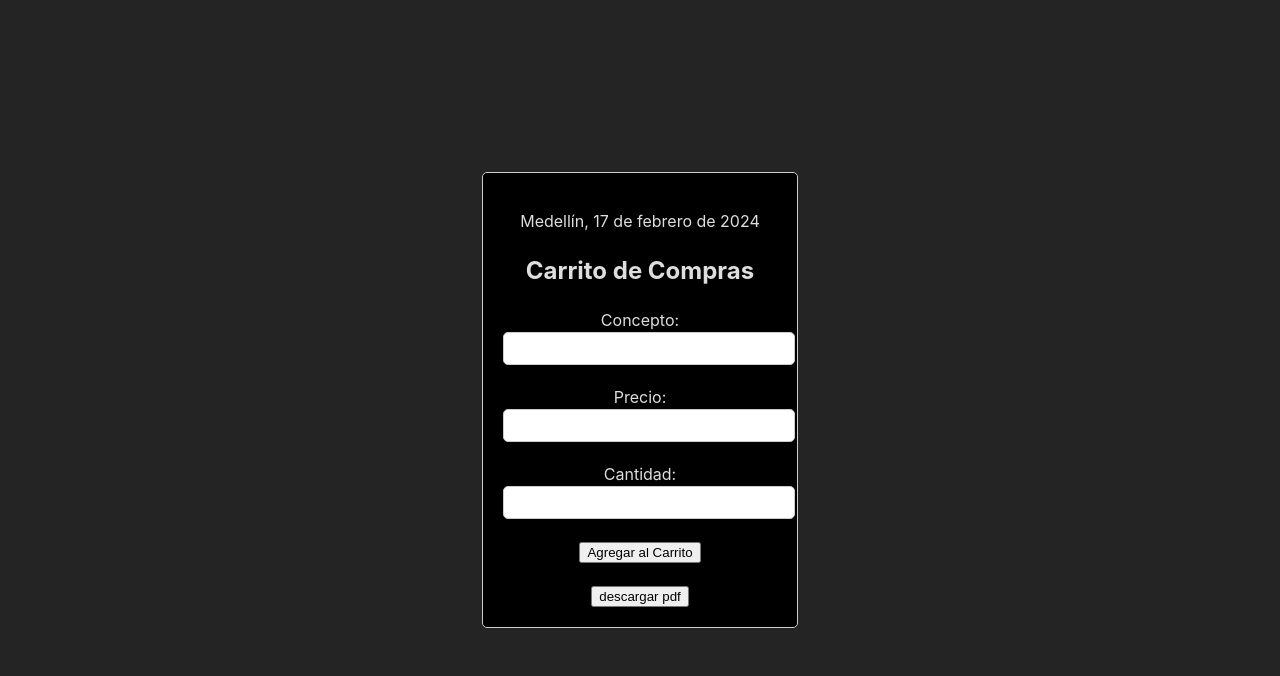
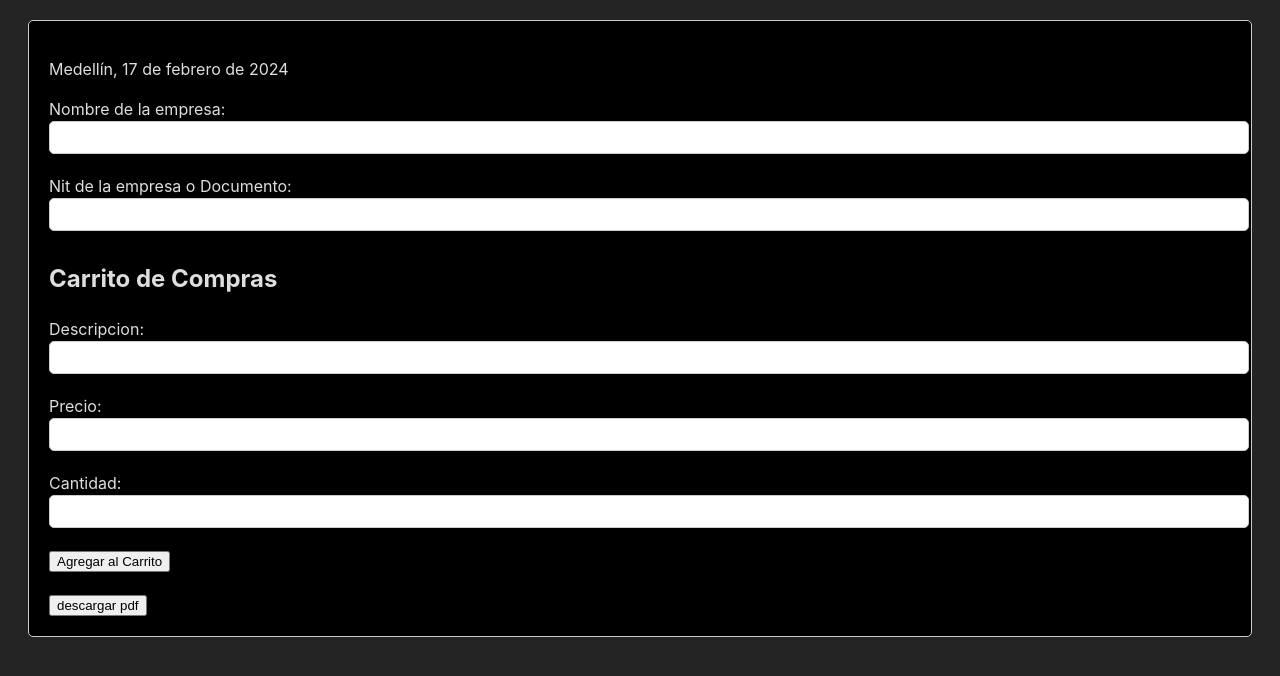
Before and after one commit to rolandoto/app-facture, a React (Vite) app: page / in a window 1280 px wide. Shown: the top 676 px of the page. Built offline with nearby package versions, Linux system fonts and the light colour scheme.

Commit message:
initial commit updayte

```diff
--- a/src/App.css
+++ b/src/App.css
@@ -1,22 +1,3 @@
-#root {
-  max-width: 1280px;
-  margin: 0 auto;
-  padding: 2rem;
-  text-align: center;
-}
-
-.logo {
-  height: 6em;
-  padding: 1.5em;
-  will-change: filter;
-  transition: filter 300ms;
-}
-.logo:hover {
-  filter: drop-shadow(0 0 2em #646cffaa);
-}
-.logo.react:hover {
-  filter: drop-shadow(0 0 2em #61dafbaa);
-}
 
 @keyframes logo-spin {
   from {
--- a/src/App.jsx
+++ b/src/App.jsx
@@ -7,9 +7,8 @@ import html2canvas from "html2canvas";
 import moment  from 'moment';
 import 'moment/locale/es'; // Importar el idioma español
 
-
-
 const styles = {
+  fontSize: 10,
   fontFamily: "arial",
   textAlign: "center",
   padding: "50px",
@@ -20,7 +19,7 @@ const btnStyle = {
   padding: "10px 20px",
   borderRadius: "5px",
   outline: "none",
-  fontSize: "20px",
+  fontSize: "10px",
 };
 
 // Estilo para el título
@@ -32,7 +31,7 @@ const titleStyle = {
 
 // Estilo para el subtítulo
 const subtitleStyle = {
-  fontSize: 12,
+  fontSize: 25,
   fontStyle: 'normal',
   textColor: 'black',
   fontWeight: '500'
@@ -48,11 +47,22 @@ const bodyStyle = {
 function App() {
 
 
+  const [items, setItems] = useState([]);
+  const [name, setName] = useState('');
+  const [price, setPrice] = useState("");
+  const [quantity, setQuantity] = useState('');
+  const [userNameCompany, setUserNameCompany] = useState('');
+  const [documentCompany,setSetdocument] =useState("")
+
+
+  const totalReduce = items.reduce((sum,curret) =>{
+    return  sum + curret.price * curret.quantity
+ },0)
+
+ console.log(totalReduce)
+
   // Obtener la fecha actual y formatearla
-  const currentDate = moment().locale("es").format('D [de] MMMM [de] YYYY');
-
-  console.log(currentDate)
-
+  const currentDate = moment().format('D [de] MMMM [de] YYYY');
     const print = () => {
       const input = document.getElementById("printThis");
 
@@ -60,7 +70,7 @@ function App() {
         format: [500, 1100] // Custom size: width = 500, height = 1100 (in units, default is mm)
       });
 
-      pdf.setFont('helvetica');
+      pdf.setFont('arial');
       html2canvas(input, {scale:0.1}).then((canvas) => {
 
         const imgData = canvas.toDataURL("image/jpeg", 1.0);
@@ -70,36 +80,49 @@ function App() {
           format: [800, 800]
       });
 
-      pdf.setFont('helvetica');
+      pdf.setFont('arial');
+      // Título
+      pdf.setFontStyle(titleStyle.fontStyle);
+      pdf.setFontStyle(btnStyle.fontSize);
+      pdf.text(100, 20, `Medellín, ${currentDate}`);
+      pdf.setFontStyle(btnStyle.fontSize);
+      pdf.text(120, 35, userNameCompany);
+      pdf.text(110, 50, `CC: ${documentCompany}`);
+      pdf.text(100, 80, `DEBE A:`);
+      pdf.text(100, 89, `Lewis Alberto Boscan Alcantara`);
+      pdf.text(100, 98, `CC: 1017277701`);
 
-      // Título
-      pdf.setTextColor(titleStyle.textColor);
-      pdf.setFontSize(titleStyle.fontSize);
-      pdf.setFontStyle(titleStyle.fontStyle);
-      pdf.text(100, 20, `Medellín, ${currentDate}`);
+      pdf.text(30, 142, `Concepto`);
+      pdf.text(120, 142, `Valor unitario`);
 
+      let count  =40
+      items.map((item, index) => {
+      const total =  parseInt(150 + parseInt(index *8))
+      count =total
+         pdf.text(30, total,`${item.quantity} ${item.name}`)
+        pdf.text(120, total,`${parseInt(item.price * item.quantity).toLocaleString()}`)
+      })
+
+
+      const total = count +30
+      const totalFooter = total+10
+
+      pdf.text(30, total, `Valor total  $${parseInt(totalReduce).toLocaleString()}`);
+      pdf.text(30, totalFooter, `Favor consignar a mi cuenta de ahorros Bancolombia 01500005192`);
 
 
       pdf.save("download.pdf"); // Guarda el PDF
       });
     };
 
-    const [items, setItems] = useState([]);
-    const [name, setName] = useState('');
-    const [price, setPrice] = useState("");
-    const [quantity, setQuantity] = useState('');
-
     const handleAddToCart = () => {
       const cleanedPrice = price.replace(/\./g, '');
-
       const newItem = {
         name: name,
         price: cleanedPrice,
         quantity: parseInt(quantity),
         total: 10000 * parseInt(quantity)
       };
-
-
 
       setItems([...items, newItem]);
       // Limpiar los campos después de agregar
@@ -116,17 +139,24 @@ function App() {
     return formattedValue;
   };
 
-
-
-
   return (
-    <>
+    <div>
      <div className="cart-container">
      <p>Medellín, {currentDate}</p>
+     <div className="input-container">
+         <label>
+          Nombre de la empresa:
+          <input type="text" value={userNameCompany} onChange={(e) => setUserNameCompany(e.target.value)} />
+        </label>
+        <label>
+        Nit de la empresa o Documento:
+          <input type="text" value={documentCompany} onChange={(e) => setSetdocument(e.target.value)} />
+        </label>
+      </div>
       <h2>Carrito de Compras</h2>
       <div className="input-container">
         <label>
-          Concepto:
+          Descripcion:
           <input type="text" value={name} onChange={(e) => setName(e.target.value)} />
         </label>
         <label>
@@ -155,14 +185,14 @@ function App() {
       ))}
 </div>
 
-<button onClick={print}>descargar pdf </button>
-<div style={{ position: 'absolute', left: 50, top: -500 }}>
-                <div id="printThis">
+  <button onClick={print}>descargar pdf </button>
+  <div style={{ position: 'absolute', left: 50, top: -500 }}>
+                  <div id="printThis">
 
+                  </div>
                 </div>
-              </div>
-    </div>
-    </>
+      </div>
+      </div>
   )
 }
 
--- a/src/index.css
+++ b/src/index.css
@@ -22,13 +22,6 @@ a:hover {
   color: #535bf2;
 }
 
-body {
-  margin: 0;
-  display: flex;
-  place-items: center;
-  min-width: 320px;
-  min-height: 100vh;
-}
 
 h1 {
   font-size: 3.2em;
```
